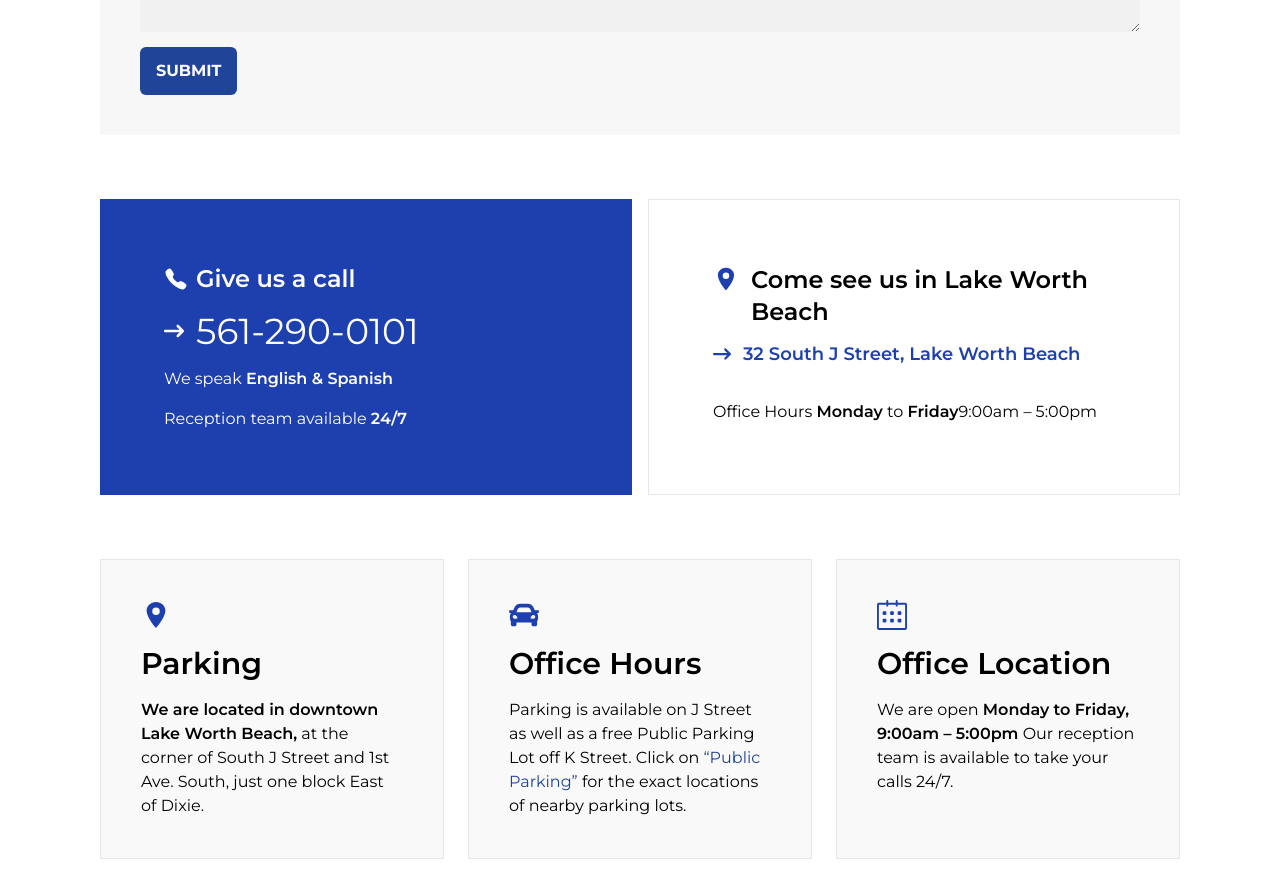
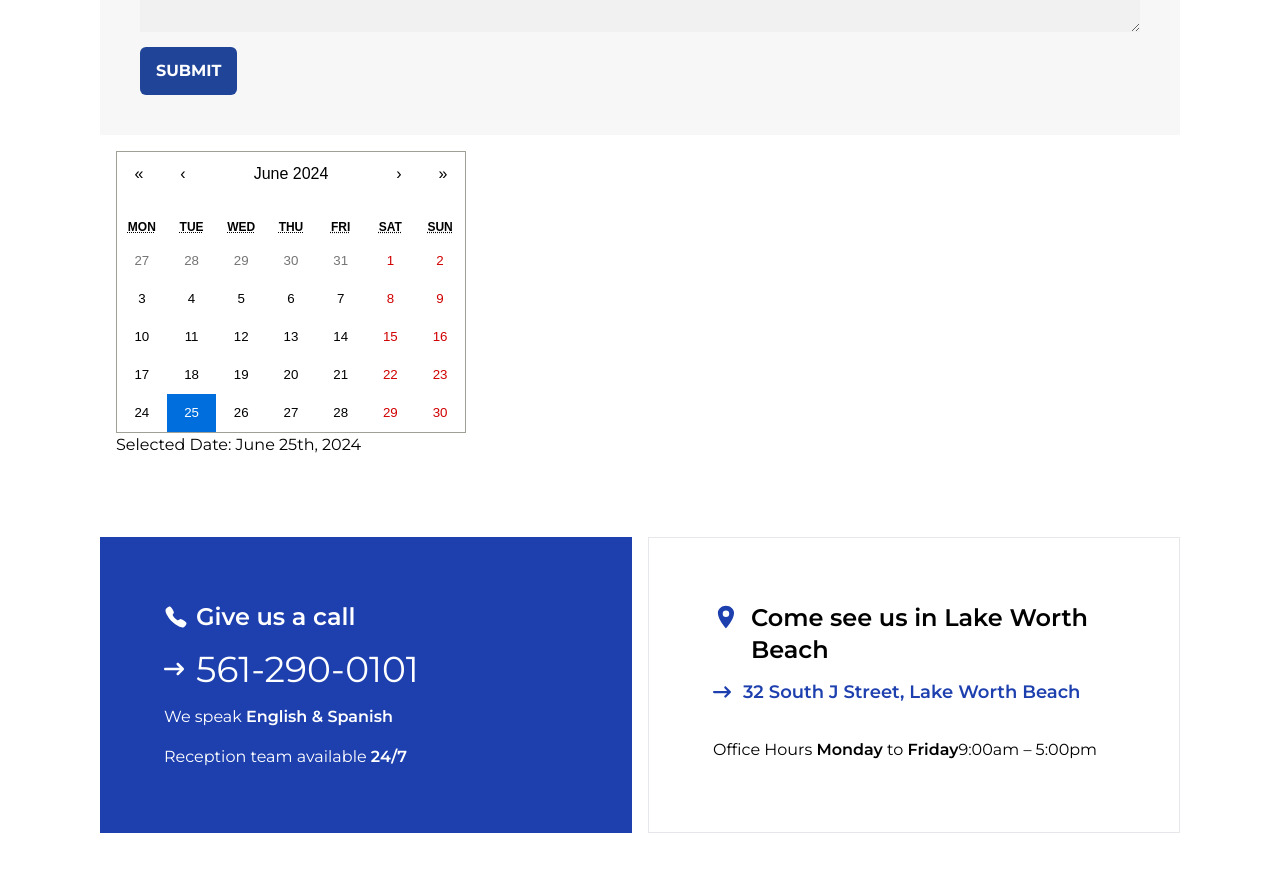
Before and after one commit to sunwingsdev/heitz-immigration-law, a React (Vite) app: page /booking in a window 1280 px wide. Shown: the part 1460-2356 px from the top of the page. Built offline with nearby package versions, Linux system fonts and the light colour scheme.

Commit message:
react calendar and date-fns added

```diff
--- a/package.json
+++ b/package.json
@@ -11,9 +11,11 @@
   },
   "dependencies": {
     "@headlessui/react": "^2.1.1",
+    "date-fns": "^3.6.0",
     "localforage": "^1.10.0",
     "match-sorter": "^6.3.4",
     "react": "^18.3.1",
+    "react-calendar": "^5.0.0",
     "react-dom": "^18.3.1",
     "react-icons": "^5.2.1",
     "react-router-dom": "^6.23.1",
--- /dev/null
+++ b/src/components/home/BookingConsultation/BookingCalendar.jsx
@@ -0,0 +1,23 @@
+// src/components/BookingCalendar.js
+import Calendar from "react-calendar";
+import "react-calendar/dist/Calendar.css";
+import { format } from "date-fns";
+import { useState } from "react";
+
+const BookingCalendar = ({ onDateChange }) => {
+  const [date, setDate] = useState(new Date());
+
+  const handleDateChange = (selectedDate) => {
+    setDate(selectedDate);
+    onDateChange(selectedDate);
+  };
+
+  return (
+    <div>
+      <Calendar onChange={handleDateChange} value={date} />
+      <p>Selected Date: {format(date, "PPP")}</p>
+    </div>
+  );
+};
+
+export default BookingCalendar;
--- /dev/null
+++ b/src/components/home/BookingConsultation/BookingConsultation.jsx
@@ -0,0 +1,67 @@
+// src/components/BookingConsultation.js
+import { useState } from "react";
+import BookingCalendar from "./BookingCalendar";
+import TimeSlot from "./TimeSlot";
+import { format, parse } from "date-fns";
+
+const availableSlots = [
+  "10:00 AM",
+  "11:00 AM",
+  "1:00 PM",
+  "2:00 PM",
+  "3:00 PM",
+];
+
+const BookingConsultation = () => {
+  const [selectedDate, setSelectedDate] = useState(null);
+  const [selectedSlot, setSelectedSlot] = useState(null);
+
+  const handleDateChange = (date) => {
+    setSelectedDate(date);
+  };
+
+  const handleSlotSelect = (slot) => {
+    setSelectedSlot(slot);
+  };
+
+  const handleSubmit = () => {
+    if (selectedDate && selectedSlot) {
+      // Combine selected date and time slot into one datetime string
+      const formattedDate = format(selectedDate, "yyyy-MM-dd");
+      const datetimeString = `${formattedDate} ${selectedSlot}`;
+      const combinedDateTime = parse(datetimeString, "yyyy-MM-dd hh:mm a", new Date());
+      console.log(`Consultation booked for ${combinedDateTime}`);
+      console.log(`Formatted DateTime: ${format(combinedDateTime, "yyyy-MM-dd HH:mm:ss")}`);
+    } else {
+      console.log("Please select both a date and a time slot.");
+    }
+  };
+
+  return (
+    <div className="p-4">
+      <BookingCalendar onDateChange={handleDateChange} />
+      {selectedDate && (
+        <TimeSlot
+          availableSlots={availableSlots}
+          selectedSlot={selectedSlot}
+          onSlotSelect={handleSlotSelect}
+        />
+      )}
+      {selectedDate && selectedSlot && (
+        <button
+          className="mt-4 p-2 bg-blue-500 text-white rounded"
+          onClick={handleSubmit}
+        >
+          Confirm Booking
+        </button>
+      )}
+      {selectedDate && selectedSlot && (
+        <p className="mt-4">
+          Selected Date and Time: {format(selectedDate, "PPP")} {selectedSlot}
+        </p>
+      )}
+    </div>
+  );
+};
+
+export default BookingConsultation;
--- /dev/null
+++ b/src/components/home/BookingConsultation/TimeSlot.jsx
@@ -0,0 +1,23 @@
+// src/components/TimeSlot.js
+const TimeSlot = ({ availableSlots, selectedSlot, onSlotSelect }) => {
+    return (
+      <div>
+        <h2>Select a Time Slot</h2>
+        <div className="grid grid-cols-3 gap-4">
+          {availableSlots.map((slot, index) => (
+            <button
+              key={index}
+              className={`p-2 border rounded ${
+                selectedSlot === slot ? "bg-blue-500 text-white" : "hover:bg-gray-200"
+              }`}
+              onClick={() => onSlotSelect(slot)}
+            >
+              {slot}
+            </button>
+          ))}
+        </div>
+      </div>
+    );
+  };
+
+  export default TimeSlot;
--- a/src/components/home/Services/Services.jsx
+++ b/src/components/home/Services/Services.jsx
@@ -29,7 +29,7 @@ const Services = () => {
               Don&apos;t hesitate, call now to learn more about your eligibility
               for immigration options.
             </p>
-            <p className="text-[14px] leading-[16px] font-semibold tracking-widest">
+            <p className="text-[14px] leading-[16px] pb-2 font-semibold tracking-widest">
               Nadine Heitz, Immigration Attorney
             </p>
             <Link to="/booking">
--- a/src/pages/home/booking/Booking.jsx
+++ b/src/pages/home/booking/Booking.jsx
@@ -1,3 +1,4 @@
+import BookingConsultation from "../../../components/home/BookingConsultation/BookingConsultation";
 import ScheduleAnImmigration from "../../../components/home/ScheduleAnImmigration/ScheduleAnImmigration";
 import CallAndLocation from "../../../components/home/callAndLocation/CallAndLocation";
 import ContactUs from "../../../components/home/contactUs/ContactUs";
@@ -18,6 +19,7 @@ const Booking = () => {
       <div className="container mx-auto">
         <ScheduleAnImmigration />
         <ContactUs />
+        <BookingConsultation />
         <CallAndLocation />
       </div>
     </div>
```
Also changed, not shown: 1 other file (tests, documents, lock files or other folders).
